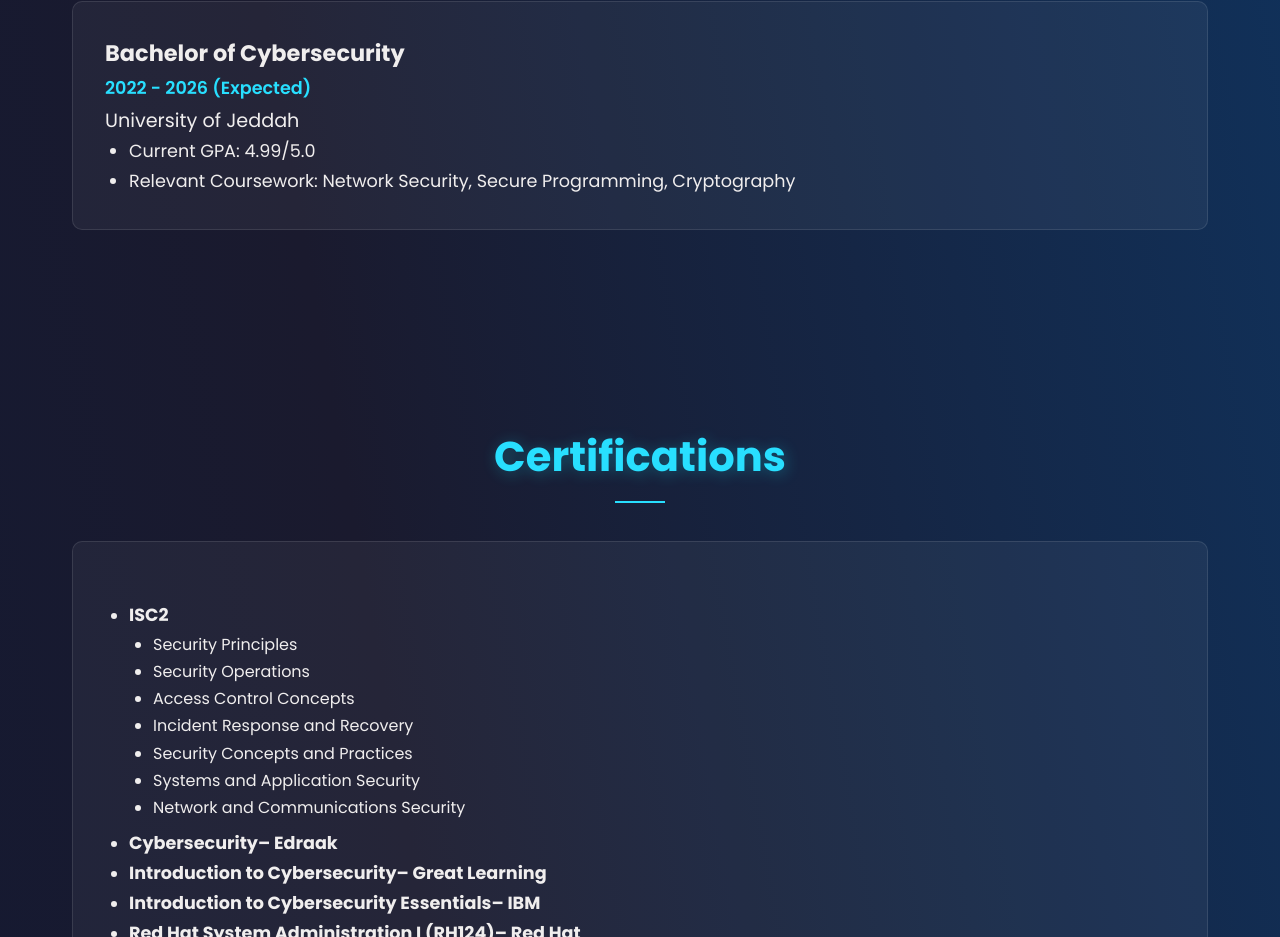
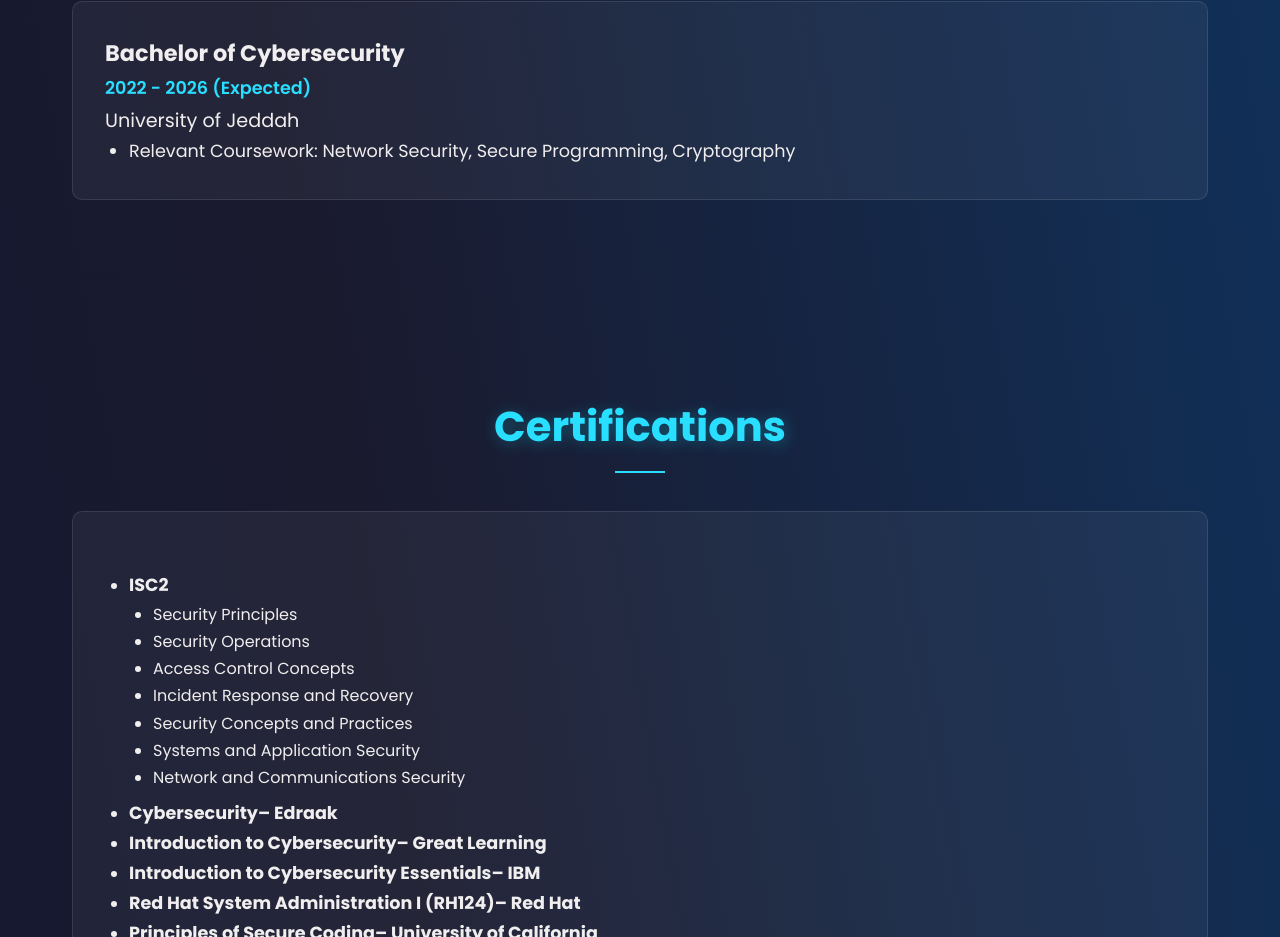
Before and after one commit to Layankandil/LayanKandil-CyberSecurity, a plain HTML site: page index.html in a window 1280 px wide. Shown: the part 998-1935 px from the top of the page. Drawn offline with nearby package versions, Linux system fonts and the light colour scheme.

Commit message:
Update index.html

```diff
--- a/index.html
+++ b/index.html
@@ -70,7 +70,6 @@
                         </div>
                         <p class="timeline-sub">University of Jeddah</p>
                         <ul class="timeline-details">
-                            <li>Current GPA: 4.99/5.0</li>
                             <li>Relevant Coursework: Network Security, Secure Programming, Cryptography</li>
                         </ul>
                     </div>
```
